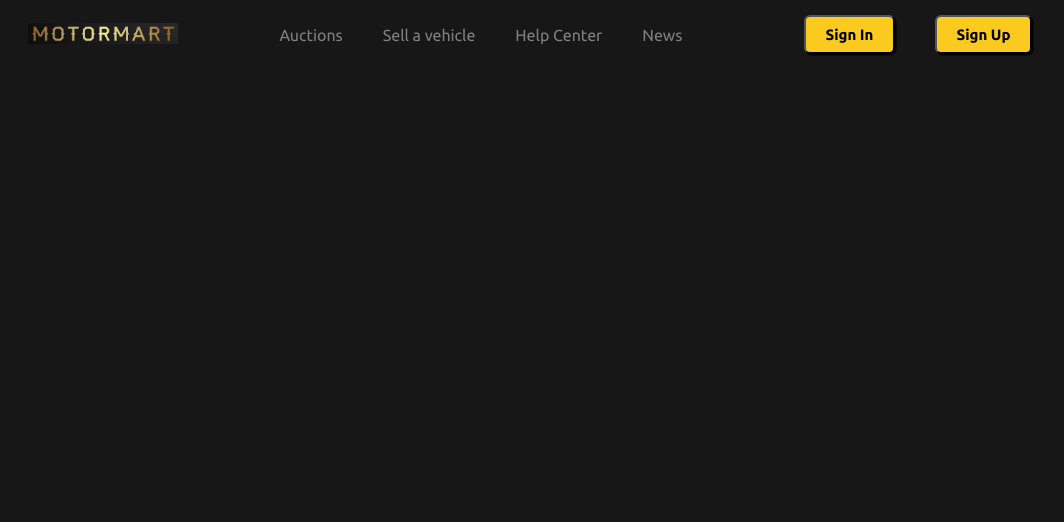
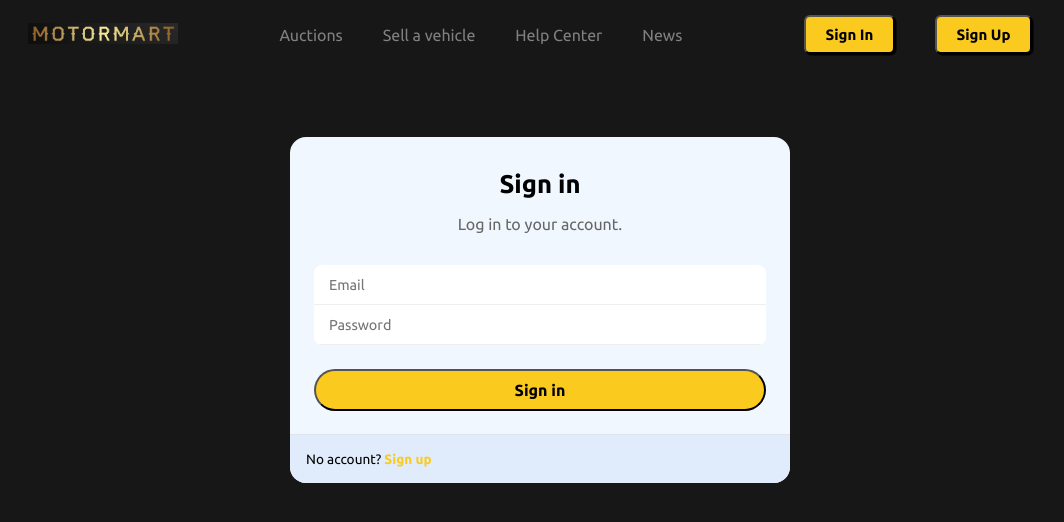
Before and after one commit to SandithKariyawasam/MotorMart-Frontend, a React (Vite) app: page /Signin in a window 1280 px wide. Shown: the top 522 px of the page, without its empty margins (100-1164 px from the left). Built offline with nearby package versions, Linux system fonts and the light colour scheme; a web font is replaced by a local one.

Commit message:
Done sign pages

```diff
--- a/src/Login&signup/Login&signup.css
+++ b/src/Login&signup/Login&signup.css
@@ -7,7 +7,7 @@
 }
 
 .form-box-sign {
-    max-width: 300px;
+    max-width: 500px;
     background: #f1f7fe;
     overflow: hidden;
     border-radius: 16px;
--- a/src/Login&signup/Login.jsx
+++ b/src/Login&signup/Login.jsx
@@ -3,7 +3,24 @@ import './Login&signup.css'
 
 const Login = () => {
   return (
-    <></>
+    <>
+      <div className="sign-container">
+      <div class="form-box-sign">
+        <form class="form-sign">
+            <span class="title-sign">Sign in</span>
+            <span class="subtitle">Log in to your account.</span>
+            <div class="form-container-sign">
+              <input type="email" class="input" placeholder="Email"/>
+              <input type="password" class="input" placeholder="Password"/>
+            </div>
+            <button>Sign in</button>
+        </form>
+        <div class="form-section">
+          <p>No account? <a href="">Sign up</a> </p>
+        </div>
+      </div>
+    </div>
+    </>
   )
 }
 
--- a/src/Login&signup/Signup.jsx
+++ b/src/Login&signup/Signup.jsx
@@ -12,11 +12,12 @@ const Signup = () => {
               <input type="text" class="input" placeholder="Full Name"/>
               <input type="email" class="input" placeholder="Email"/>
               <input type="password" class="input" placeholder="Password"/>
+              <input type="password" class="input" placeholder="Confirm Password"/>
             </div>
             <button>Sign up</button>
         </form>
         <div class="form-section">
-          <p>Have an account? <a href="">Log in</a> </p>
+          <p>Have an account? <a href="">Sign in</a> </p>
         </div>
       </div>
     </div>
```
